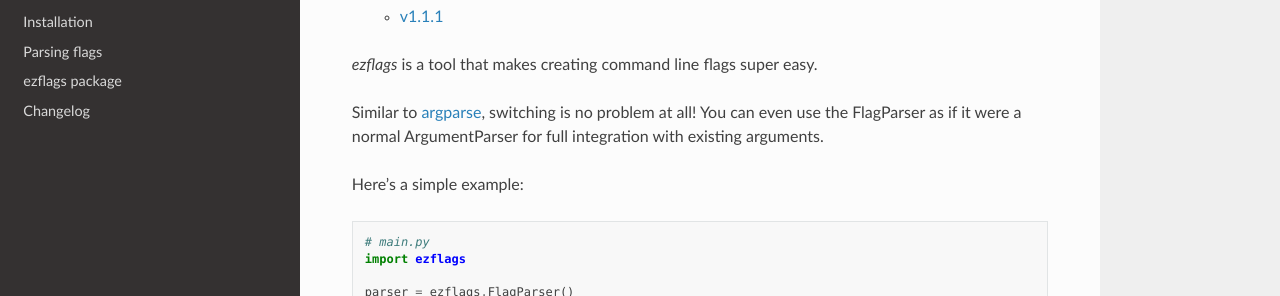
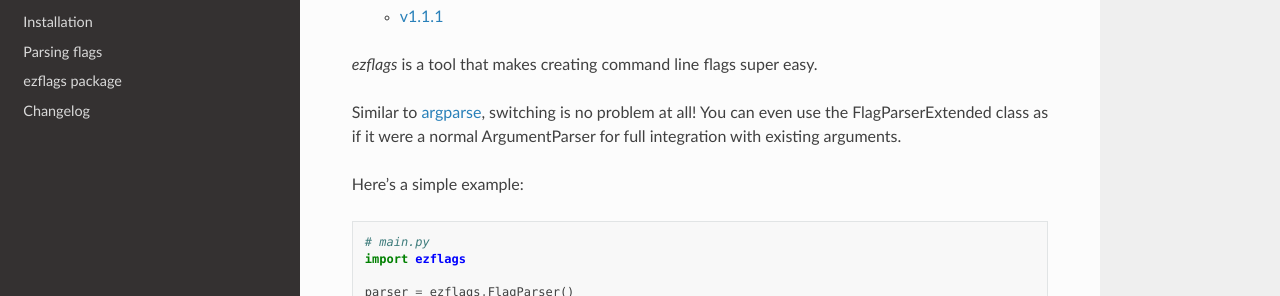
Before and after one commit to karx1/ezflags, a Sphinx documentation site: the page built from docs/source/index.rst, in a window 1280 px wide and 900 px high, scrolled down 420 px. Shown: the part 155-451 px from the top of the window. Built offline with Sphinx 7.4.7 and the Read the Docs theme 2.0.0, drawn with Linux system fonts in a browser that asks for light colours.

Commit message:
Correct prose in documentation index

```diff
--- a/docs/source/index.rst
+++ b/docs/source/index.rst
@@ -18,7 +18,7 @@
 `ezflags` is a tool that makes creating command line flags super easy.
 
 Similar to `argparse <https://docs.python.org/3/library/argparse.html>`__,
-switching is no problem at all! You can even use the FlagParser as if it
+switching is no problem at all! You can even use the FlagParserExtended class as if it
 were a normal ArgumentParser for full integration with existing
 arguments.
 
```
